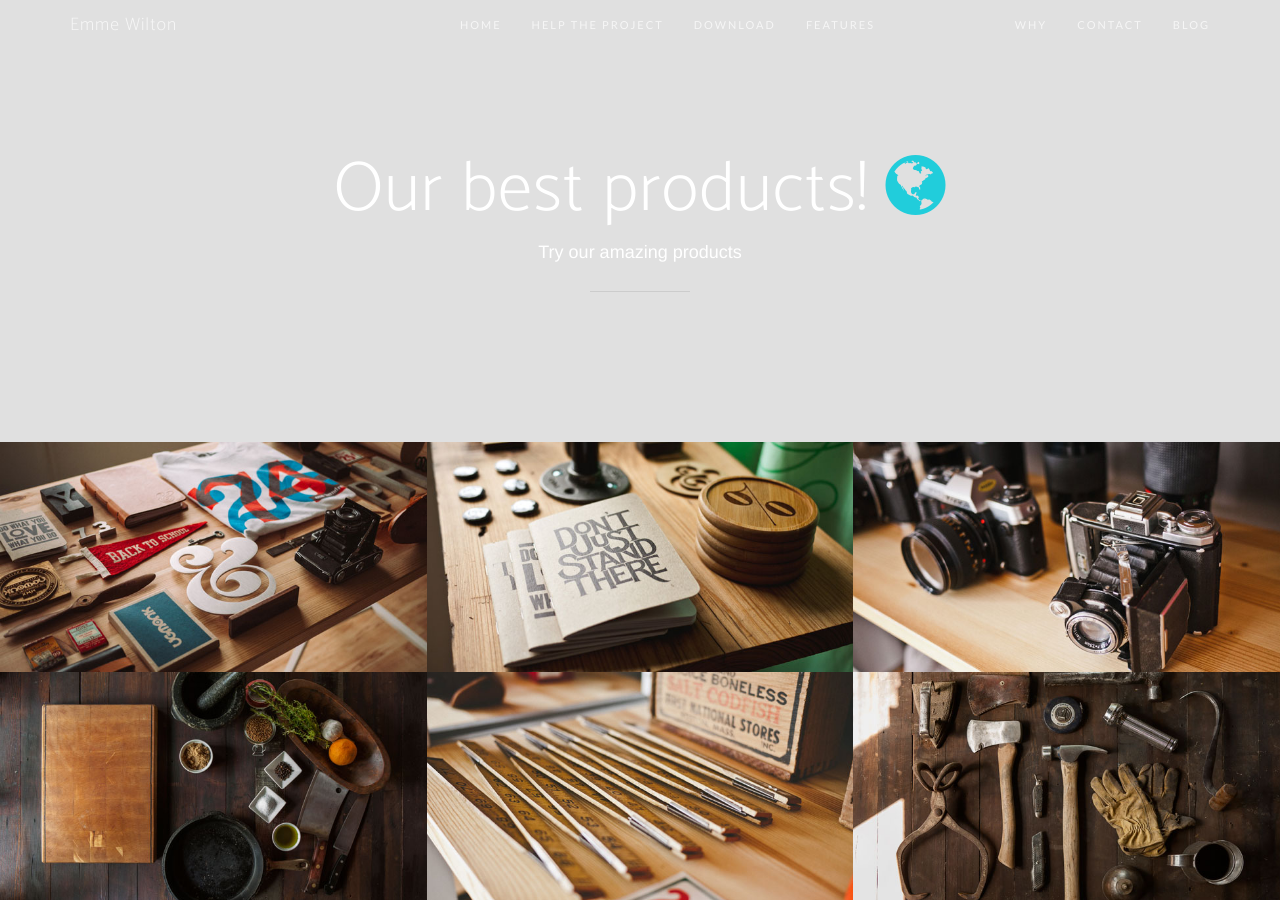
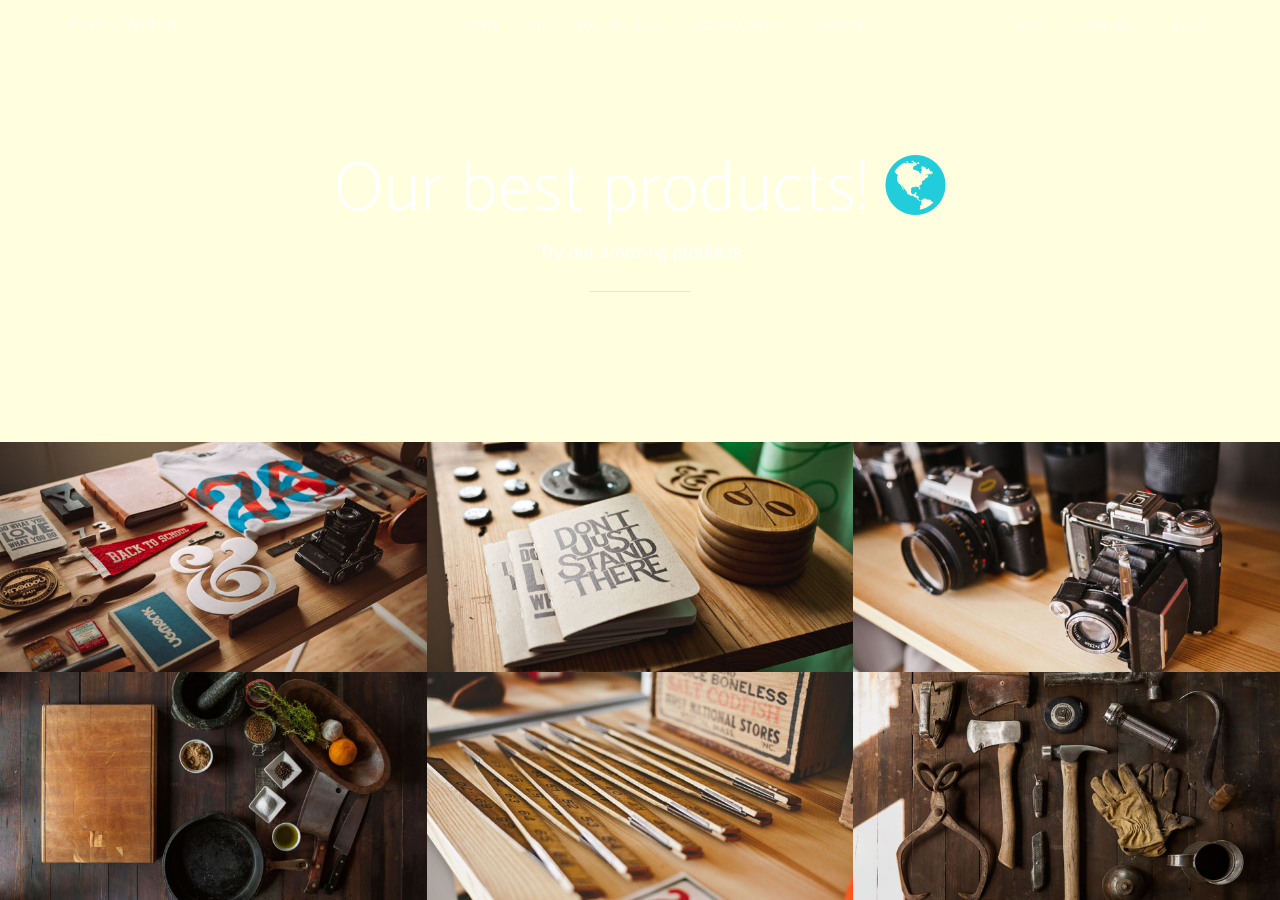
Before and after one commit to emmewilton/emmewilton.github.io, a Jekyll site: the page built from test.html, in a window 1280 px wide and 900 px high. Built offline with Jekyll 4.4.1, drawn with Linux system fonts in a browser that asks for light colours; nearby versions of some CDN libraries; some web fonts are replaced.

Commit message:
Colour tweak

```diff
--- a/css/main.scss
+++ b/css/main.scss
@@ -40,8 +40,8 @@ $head-primary: #014421 ;
 $head-secondary: #014421 ;
 //$theme-primary: #fdcc52 ;
 //$theme-secondary: #fdc539 ;
-$theme-primary: #e0e0e0 ;
-$theme-secondary: #e0e0e0 ;
+$theme-primary: #ffffe0 ;
+$theme-secondary: #ffffe0 ;
 $theme-dark: #222;
 
 // Import partials from `sass_dir` (defaults to `_sass`)
```
